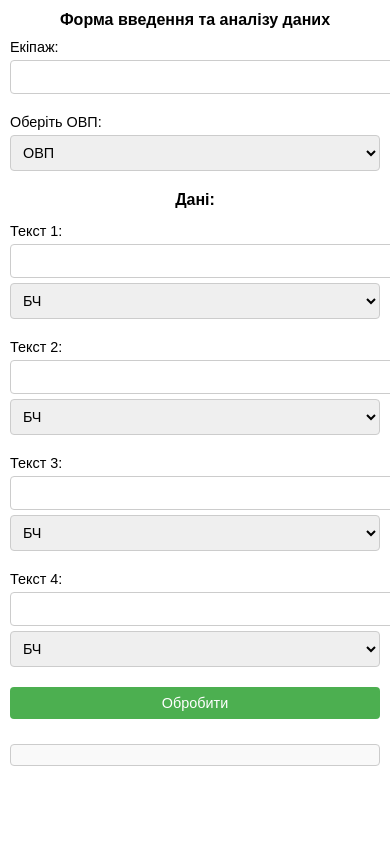
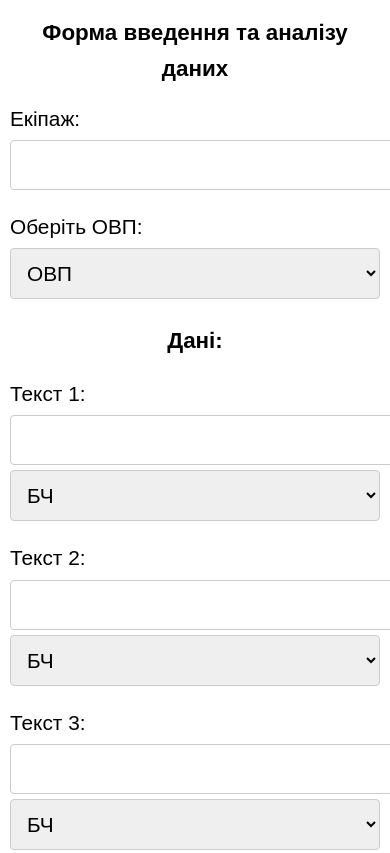
Before and after one commit to bankir2000/Calculyator, a plain HTML site: page index.html in a window 390 px wide. Shown: the top 853 px of the page. Drawn offline with Linux system fonts and the light colour scheme.

Commit message:
Update index.html

```diff
--- a/index.html
+++ b/index.html
@@ -15,9 +15,11 @@
         font-family: Arial, sans-serif;
         margin: 10px;
         padding: 0;
+        font-size: 1.2rem; /* Загальний розмір шрифту */
+        line-height: 1.6; /* Збільшений інтерліньяж */
     }
     h1, h2 {
-            font-size: 1.2rem;
+        font-size: 1.5rem; /* Збільшення заголовків */
         text-align: center;
     }
     .input-group {
@@ -26,12 +28,12 @@
         margin-bottom: 15px;
     }
     label {
-            font-size: 1rem;
+        font-size: 1.2rem; /* Збільшення розміру шрифту для підписів */
         margin-bottom: 5px;
     }
     input, select, button {
-            font-size: 1rem;
-            padding: 8px;
+        font-size: 1.2rem; /* Збільшення розміру тексту у формах */
+        padding: 12px; /* Збільшення полів для введення */
         margin-bottom: 5px;
         border: 1px solid #ccc;
         border-radius: 4px;
@@ -53,18 +55,21 @@
         border: 1px solid #ccc;
         border-radius: 4px;
         white-space: pre-wrap;
-            font-size: 1.5rem; /* Збільшений розмір тексту */
-            line-height: 1.5; /* Інтерліньяж для зручності читання */
+        font-size: 1.5rem; /* Збільшений розмір тексту результатів */
+        line-height: 1.6; /* Інтерліньяж для читабельності */
     }
     @media (max-width: 480px) {
+        body {
+            font-size: 1.3rem; /* Ще більше збільшення для маленьких екранів */
+        }
         h1, h2 {
-                font-size: 1rem;
+            font-size: 1.4rem;
         }
         label, input, select, button {
-                font-size: 0.9rem;
+            font-size: 1.3rem;
         }
         #results {
-                font-size: 1.2rem; /* Трохи зменшено текст для маленьких екранів */
+            font-size: 1.4rem;
         }
     }
 </style>
```
Lines whose indentation alone changed are shown as unchanged.
